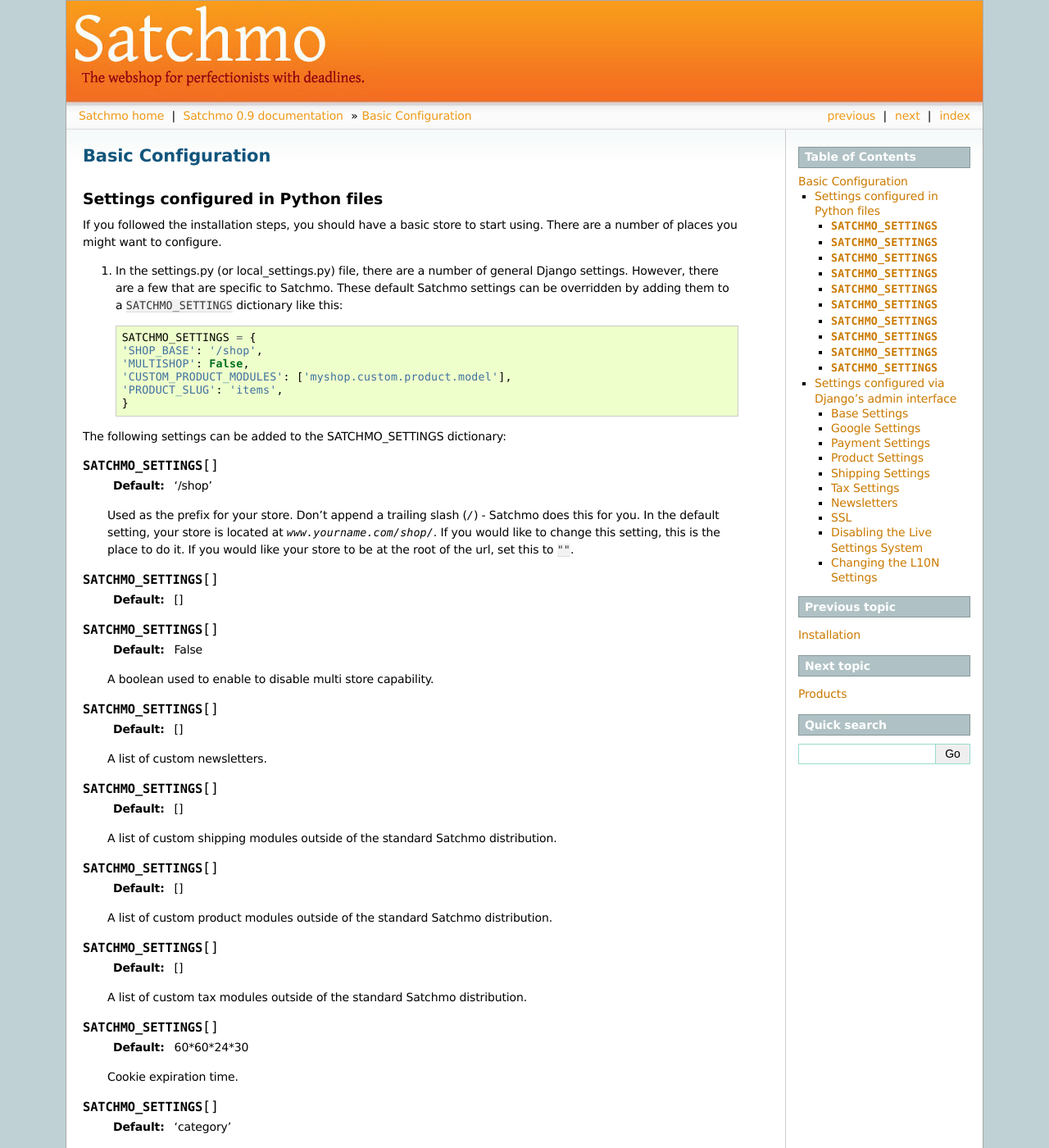
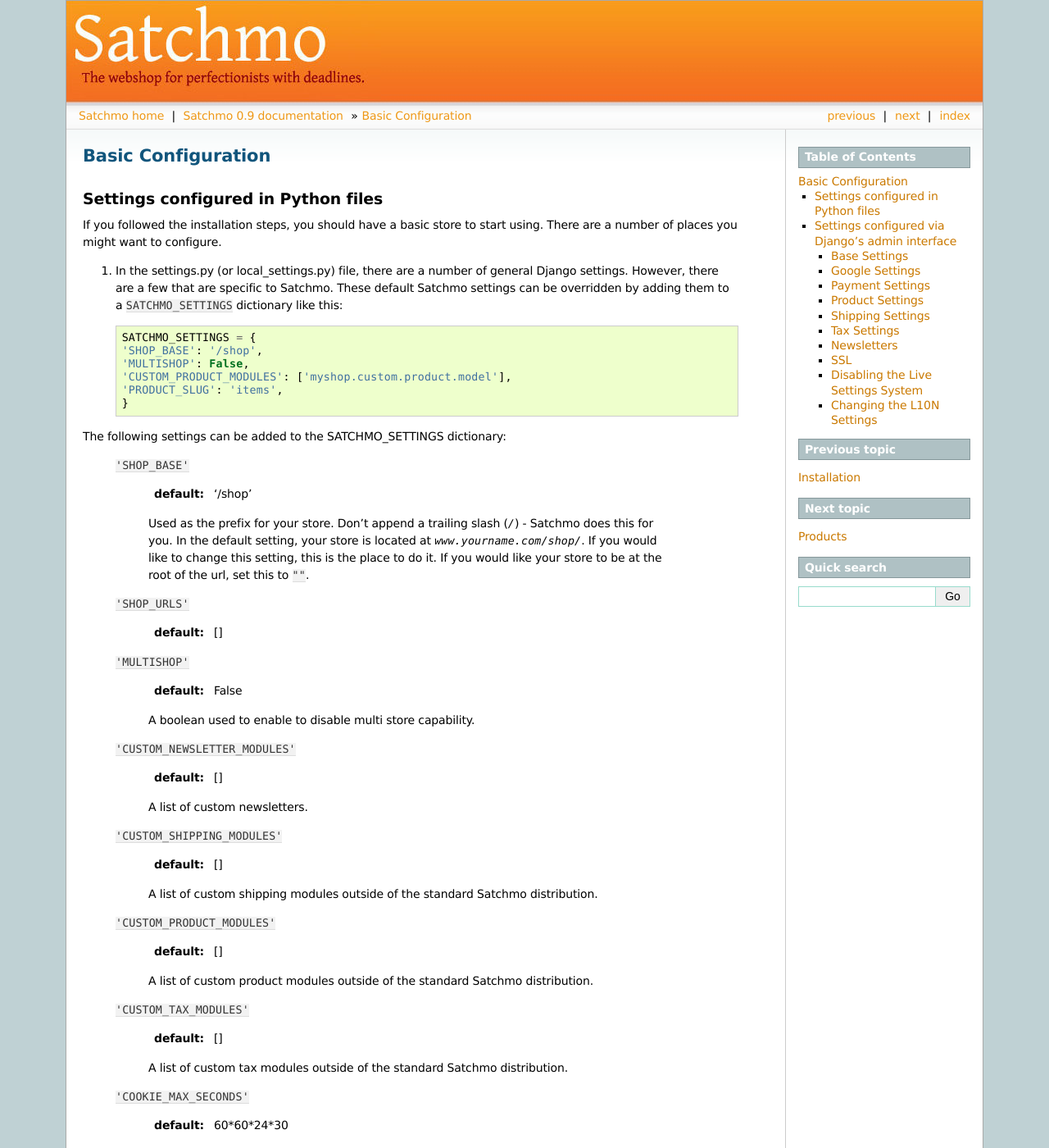
Before and after one commit to opencoca/WEB-Satchmo, a Sphinx documentation site: the page built from docs/configuration.txt, in a window 1280 px wide and 1400 px high. Shown: the whole window at 82% size. Built offline with Sphinx 7.4.7, drawn with Linux system fonts in a browser that asks for light colours; some of the changed text lies outside the part shown.

Commit message:
docs/configuration: don't use dict['key'] form
Leave out the dictionary's name and only state the key.

```diff
--- a/docs/configuration.txt
+++ b/docs/configuration.txt
@@ -24,7 +24,7 @@
 
 The following settings can be added to the SATCHMO_SETTINGS dictionary:
 
-.. data:: SATCHMO_SETTINGS['SHOP_BASE']
+  ``'SHOP_BASE'``
 
     :default: '/shop'
 
@@ -34,55 +34,55 @@
     to do it.  If you would like your store to be at the root of the url, set this to
     ``""``.
 
-.. data:: SATCHMO_SETTINGS['SHOP_URLS']
+  ``'SHOP_URLS'``
 
     :default: []
 
     .. TODO documentation needed.
 
-.. data:: SATCHMO_SETTINGS['MULTISHOP']
+  ``'MULTISHOP'``
 
     :default: False
 
     A boolean used to enable to disable multi store capability.
 
-.. data:: SATCHMO_SETTINGS['CUSTOM_NEWSLETTER_MODULES']
+  ``'CUSTOM_NEWSLETTER_MODULES'``
 
     :default: []
 
     A list of custom newsletters.
 
-.. data:: SATCHMO_SETTINGS['CUSTOM_SHIPPING_MODULES']
+  ``'CUSTOM_SHIPPING_MODULES'``
 
     :default: []
 
     A list of custom shipping modules outside of the standard Satchmo distribution.
 
-.. data:: SATCHMO_SETTINGS['CUSTOM_PRODUCT_MODULES']
+  ``'CUSTOM_PRODUCT_MODULES'``
 
     :default: []
 
     A list of custom product modules outside of the standard Satchmo distribution.
 
-.. data:: SATCHMO_SETTINGS['CUSTOM_TAX_MODULES']
+  ``'CUSTOM_TAX_MODULES'``
 
     :default: []
 
     A list of custom tax modules outside of the standard Satchmo distribution.
 
-.. data:: SATCHMO_SETTINGS['COOKIE_MAX_SECONDS']
+  ``'COOKIE_MAX_SECONDS'``
 
     :default: 60*60*24*30
 
     Cookie expiration time.
 
-.. data:: SATCHMO_SETTINGS['CATEGORY_SLUG']
+  ``'CATEGORY_SLUG'``
 
     :default: 'category'
 
     The category url prefix.
 
-.. data:: SATCHMO_SETTINGS['PRODUCT_SLUG']
+  ``'PRODUCT_SLUG'``
 
     :default: 'product'
 
```
